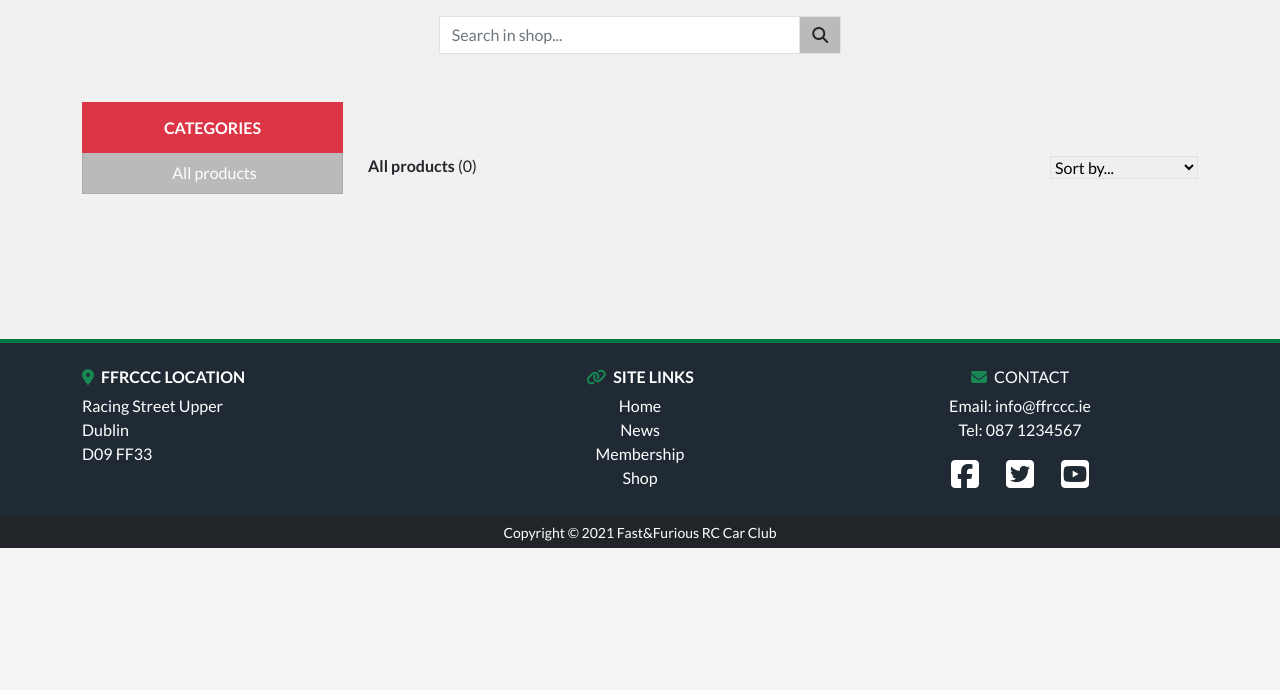
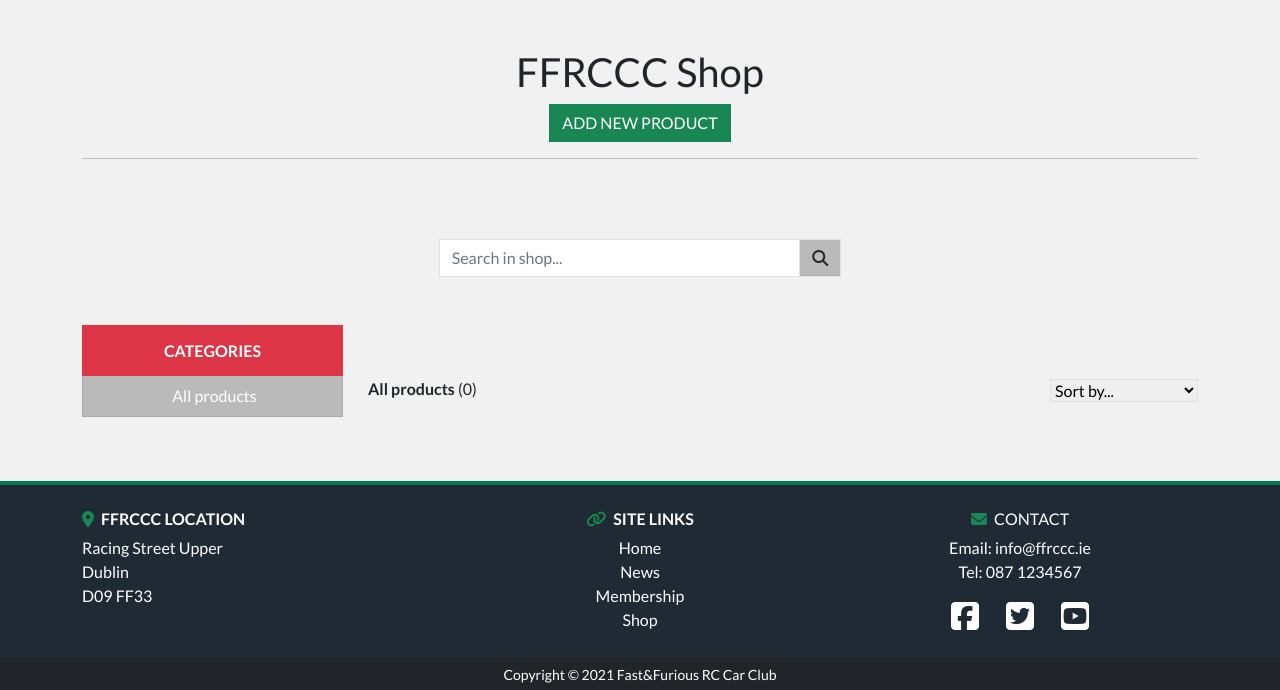
Before and after one commit to zokam1411/milestone-project-4, a Django app: page /products/ in a window 1280 px wide. Shown: the part 252-942 px from the top of the page. Before the commit the page ends 800 px from the top, so only its background shows below. Run offline with Django 3.2, Linux system fonts and the light colour scheme; the visitor is signed in with stand-in values (Sample User, id 1); data comes from the database, SQL or seed files in the repository; data that the repository does not hold is empty; some libraries are stand-ins or nearby versions.

Commit message:
Add new products

```diff
--- a/products/templates/products/product_detail.html
+++ b/products/templates/products/product_detail.html
@@ -23,7 +23,7 @@ active
 <section class="product-detail-section">
     <div class="container">
         <div class="row">
-            <div class="col-12 col-md-6">
+            <div class="col-12 col-md-6 mb-lg-3">
                 <div class="image-container">
                     {% if product.image %}
                     <a href="{{ product.image.url }}" target="_blank">
@@ -133,7 +133,7 @@ active
                     </ul>
                     <div class="tab-content">
                         <div id="description-tab">
-                            <p>{{ product.description }}</p>
+                            <p>{{ product.description|safe }}</p>
                         </div>
                         <div id="reviews-tab">
     <div class="container">
--- a/products/templates/products/products.html
+++ b/products/templates/products/products.html
@@ -24,6 +24,19 @@ active
 {% endblock %}
 
 {% block content %}
+<section class="text-center mt-5 mb-5">
+    <div class="container">
+        <div class="row">
+            <div class="col-12">
+                <h1>FFRCCC Shop</h1>
+                {% if request.user.is_superuser %}
+                <a href="{% url 'add_product' %}" class="btn btn-success rounded-0 text-uppercase">Add new product</a>
+                {% endif %}
+                <hr>
+            </div>
+        </div>
+    </div>
+</section>
 <!-- Search section -->
 
 {% include 'products/includes/search-section.html' %}
@@ -109,7 +122,7 @@ active
                     {% for product in products %}
                     <div class="col-6 col-md-6 col-lg-3 mb-3">
                         <div class="card h-100 rounded-0">
-                            <div class="img-holder mt-2 mb-1">
+                            <div class="img-holder mt-2 mb-2">
                                 {% if product.image %}
                                 <a href="{% url 'product_detail' product.id %}">
                                     <img src="{{ product.image.url }}" alt="{{product.name}}">
@@ -125,6 +138,9 @@ active
                                 <a href="{% url 'product_detail' product.id %}" class="text-dark">
                                     <p class="text-dark card-title">{{product.name}}</hp>
                                 </a>
+                            </div>
+                            <div class="card-sku">
+                                <p class="text-muted">{{ product.sku }}</p>
                             </div>
                             <div class="card-price">
                                 <p><strong>&euro;{{product.price}}</strong></p>
--- a/static/css/base.css
+++ b/static/css/base.css
@@ -155,7 +155,8 @@ footer a:hover {
 
 .img-holder {
     height: 90px;
-    margin: 15px;
+    margin-left: 25px;
+    margin-right: 25px;
 }
 
 .img-holder img {
```
Also changed, not shown: media/ares_motor.jpg (added), media/lrp_motor.jpg (added), media/quickrun.jpg (added), media/reedy_motor.jpg (added), media/reedy_motor_TyRmffb.jpg (added), media/sonic_motor.jpg (deleted), media/station.jpg (added), media/surpass_motor.jpg, media/turnbuckle_wrench.jpg, media/xerun_xr10.jpg (added).
